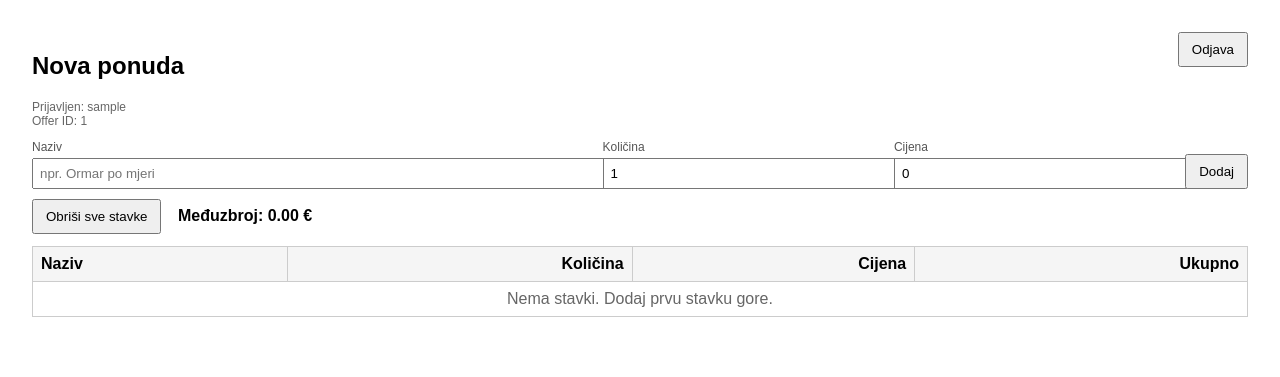
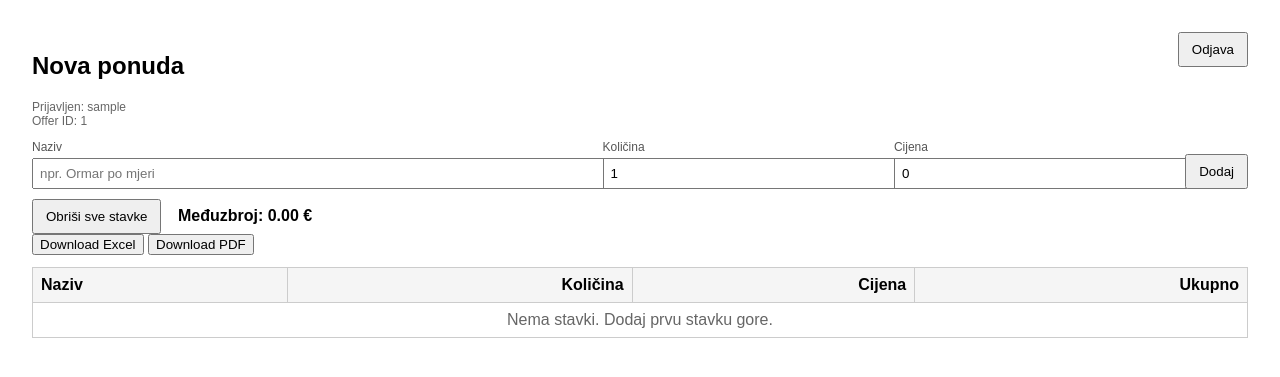
Before and after one commit to jevrem/ponude-app, a FastAPI app: page /offer in a window 1280 px wide. Shown: the top 377 px of the page. Run offline with FastAPI, Linux system fonts and the light colour scheme; the visitor is signed in with stand-in values (Sample User, id 1).

Commit message:
Update offer.html

```diff
--- a/app/templates/offer.html
+++ b/app/templates/offer.html
@@ -57,6 +57,8 @@
   <button class="btn" type="submit">Obriši sve stavke</button>
   <strong style="margin-left: 12px;">Međuzbroj: {{ "%.2f"|format(subtotal) }} €</strong>
 </form>
+<a href="/offer.xlsx"><button type="button">Download Excel</button></a>
+<a href="/offer.pdf"><button type="button">Download PDF</button></a>
 
 <table>
   <thead>
```
